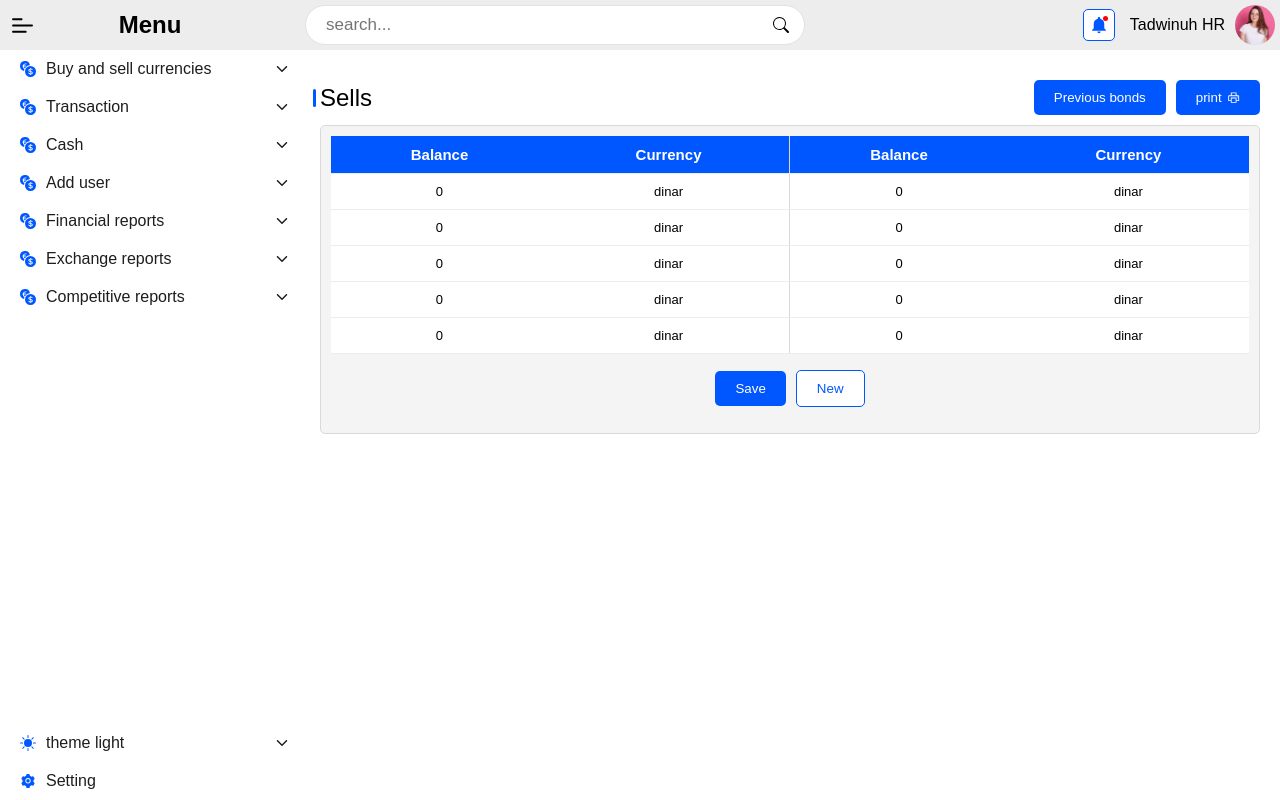
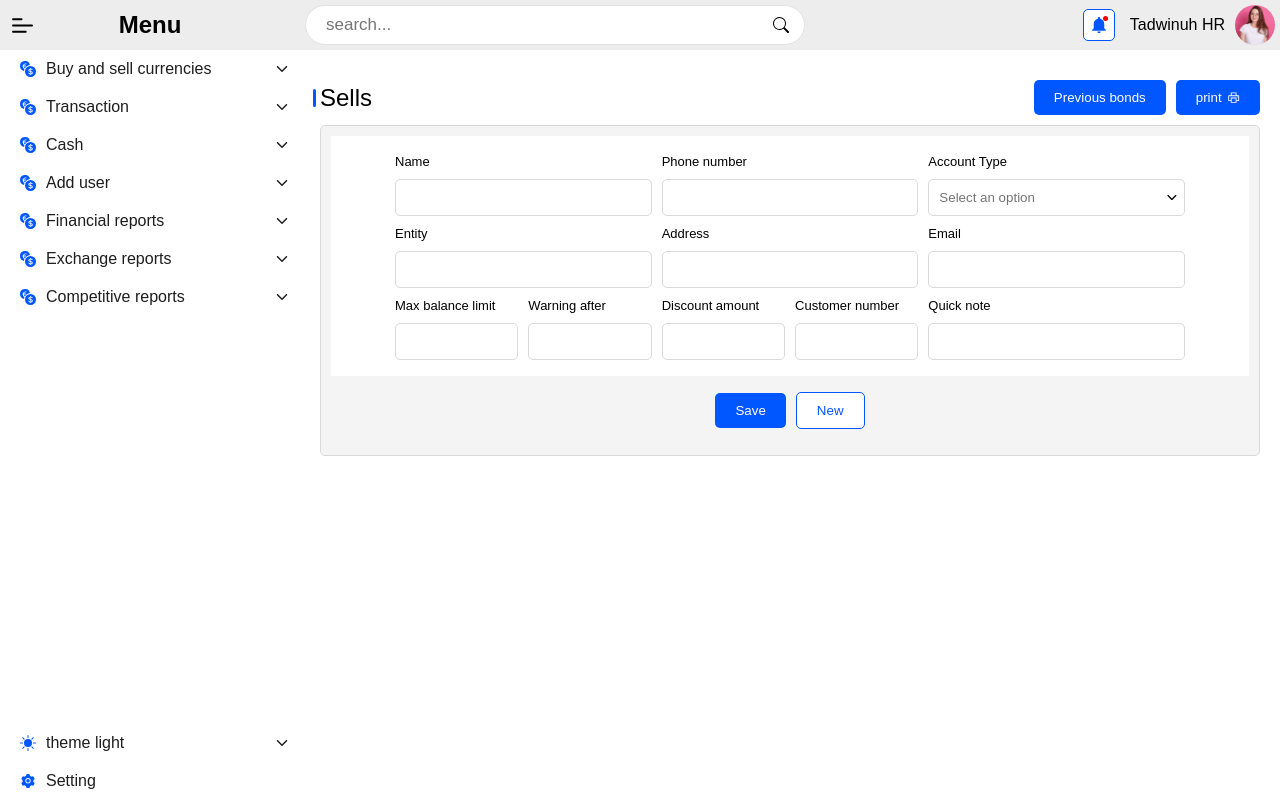
Before and after one commit to AhmedSama/Tadwinuh, a React (Vite) app: page / in a window 1280 px wide. Built offline with nearby package versions, Linux system fonts and the light colour scheme; a web font is replaced by a local one.

Commit message:
make number input formatted with commas

```diff
--- a/src/App.tsx
+++ b/src/App.tsx
@@ -23,6 +23,8 @@ import MultipleOutcoming from "./pages/MultipleOutcoming"
 import CatchReceipt from "./pages/CatchReceipt"
 import ViewConversionDocument from "./pages/ViewConversionDocument"
 import SplitedTable from "./components/SplitedTable"
+import TransferringCashFromCashierToTreasury from "./pages/TransferringCashFromCashierToTreasury"
+import AddCustomer from "./pages/AddCustomer"
 
 const currencyOptions = [
   'IQD - Iraqi Dinnar',
@@ -212,7 +214,7 @@ function App() {
                 </div>
           </div>
           <div className="main-container">
-              <SplitedTable />
+              <AddCustomer />
             <div className="main-actions p">
                 <button className="btn">Save</button>
                 <button className="btn secondary">New</button>
--- a/src/components/Input.tsx
+++ b/src/components/Input.tsx
@@ -3,11 +3,13 @@ import React, { useState, useId,ChangeEvent } from "react";
 
 type InputProps = {
   labelText?: string | null;
+  labelTextAlign?: "start" | "center" | "end",
   placeholder?: string;
   type?: "text" | "password" | "email" | "number" | "date";
   textAlign?: "left" | "center" | "right";
   onChange?: (text: string) => void;
-  textArea? : boolean
+  textArea? : boolean,
+  className?:string,
 };
 
 const Input: React.FC<InputProps> = ({
@@ -16,7 +18,9 @@ const Input: React.FC<InputProps> = ({
   type = "text",
   textAlign = "left",
   onChange,
-  textArea = false
+  textArea = false,
+  labelTextAlign="start",
+  className
 }: InputProps) => {
   const [text, setText] = useState<string>("");
 
@@ -24,7 +28,15 @@ const Input: React.FC<InputProps> = ({
 
   const handleChange = (e: ChangeEvent<HTMLInputElement>) => {
     const newText = e.target.value;
-    setText(newText);
+    if(type === "number"){
+      const formattedValue = newText.replace(/[^0-9.]/g, '');
+      // Format the numeric value with commas
+      const numberWithCommas = formattedValue.replace(/\B(?=(\d{3})+(?!\d))/g, ',');
+      setText(numberWithCommas)
+    }
+    else{
+      setText(newText);
+    }
     if(onChange)
       onChange(newText);
   };
@@ -37,9 +49,9 @@ const Input: React.FC<InputProps> = ({
 
 
   return (
-    <div className="input-container">
+    <div className={"input-container "+className}>
       {labelText && (
-        <label className="input-label" htmlFor={id}>
+        <label style={{textAlign:labelTextAlign,display:"block"}} className="input-label" htmlFor={id}>
           {labelText}
         </label>
       )}
@@ -60,7 +72,7 @@ const Input: React.FC<InputProps> = ({
           placeholder={placeholder}
           id={id}
           className="input-field"
-          type={type}
+          type={type === "number" ? "text" : type}
         />
 
       }
--- a/src/components/SplitedTable.tsx
+++ b/src/components/SplitedTable.tsx
@@ -28,9 +28,15 @@ const data = [
 ]
 const SplitedTable = () => {
   return (
-    <div style={{display:"flex", alignItems:"center"}} className="">
-        <Table titles={titles} data={data} borderR />
-        <Table titles={titles} data={data} />
+    <div className="flex align-center">
+        <div style={{flex:1}}>
+            <h4 className="table-title">Fund balances</h4>
+            <Table titles={titles} data={data} borderR />
+        </div>
+        <div style={{flex:1}}>
+            <h4 className="table-title">Treasury balances</h4>
+            <Table titles={titles} data={data} />
+        </div>
     </div>
   )
 }
--- /dev/null
+++ b/src/pages/AddCustomer.tsx
@@ -0,0 +1,38 @@
+import Input from "../components/Input"
+import SelectOption from "../components/SelectOption"
+const dumy=[
+    "Customer account",
+    "Banking account",
+    "Revenue account",
+    "Expense account",
+    "Reserved account",
+]
+const AddCustomer = () => {
+  return (
+    <div className="input-fields-container">
+        <div className="input-fields">
+            <Input labelText={"Name"} />
+            <Input labelText={"Phone number"} />
+            <SelectOption labelText={"Account Type"} options={dumy} />
+        </div>
+        <div className="input-fields mt">
+            <Input labelText={"Entity"} />
+            <Input labelText={"Address"} />
+            <Input type="email" labelText={"Email"} />
+        </div>
+        <div className="input-fields mt">
+            <div className="input-fields">
+            <Input type="number" labelText={"Max balance limit"} />
+            <Input type="number" labelText={"Warning after"} />
+            </div>
+            <div className="input-fields">
+            <Input type="number" labelText={"Discount amount"} />
+            <Input type="number" labelText={"Customer number"} />
+            </div>
+            <Input type="number" labelText={"Quick note"} />
+        </div>
+    </div>
+  )
+}
+
+export default AddCustomer
--- /dev/null
+++ b/src/pages/TransferringCashFromCashierToTreasury.tsx
@@ -0,0 +1,13 @@
+import Input from "../components/Input"
+import SplitedTable from "../components/SplitedTable"
+
+const TransferringCashFromCashierToTreasury = () => {
+  return (
+    <div>
+        <SplitedTable />
+        <Input className="mt" textAlign="center" labelText={"Transfer amount"} type="number" labelTextAlign="center" />
+    </div>
+  )
+}
+
+export default TransferringCashFromCashierToTreasury
--- a/src/style/Input.scss
+++ b/src/style/Input.scss
@@ -1,6 +1,7 @@
 
 .input-container{
     width: 100%;
+    flex:1
 }
 
 
--- a/src/style/SelectOptions.scss
+++ b/src/style/SelectOptions.scss
@@ -2,6 +2,7 @@
 .custom-select {
     position: relative;
     width: 100%;
+    flex: 1;
     cursor: pointer;
     .selected-option {
       display: flex;
--- /dev/null
+++ b/src/style/SplitedTable.scss
@@ -0,0 +1,4 @@
+.table-title{
+    background-color: #D9D9D9;
+    padding: 10px;
+}
--- a/src/style/TransactionCurrencies.scss
+++ b/src/style/TransactionCurrencies.scss
@@ -9,9 +9,10 @@
 .input-fields-container{
     padding: 1rem 4rem;
     background-color: white;
-    .input-fields{
-        display: flex;
-        align-items: flex-end;
-        gap: 10px;
-    }
 }
+.input-fields{
+    display: flex;
+    align-items: flex-end;
+    gap: 10px;
+    flex: 1;
+}
--- a/src/style/mainStyle.scss
+++ b/src/style/mainStyle.scss
@@ -8,6 +8,7 @@
 @import "table";
 @import "SellCurrencyFastEntry";
 @import "TransactionCurrencies";
+@import "SplitedTable";
 
 // @tailwind base;
 // @tailwind components;
```
